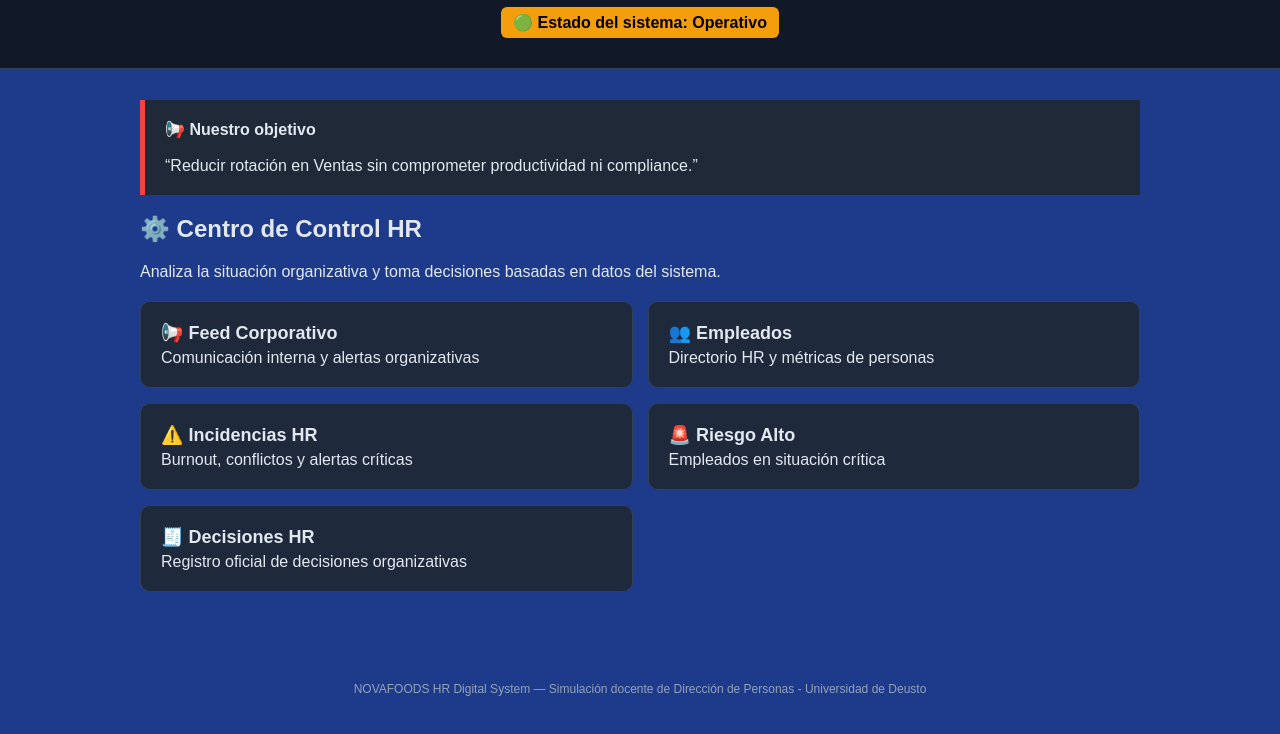
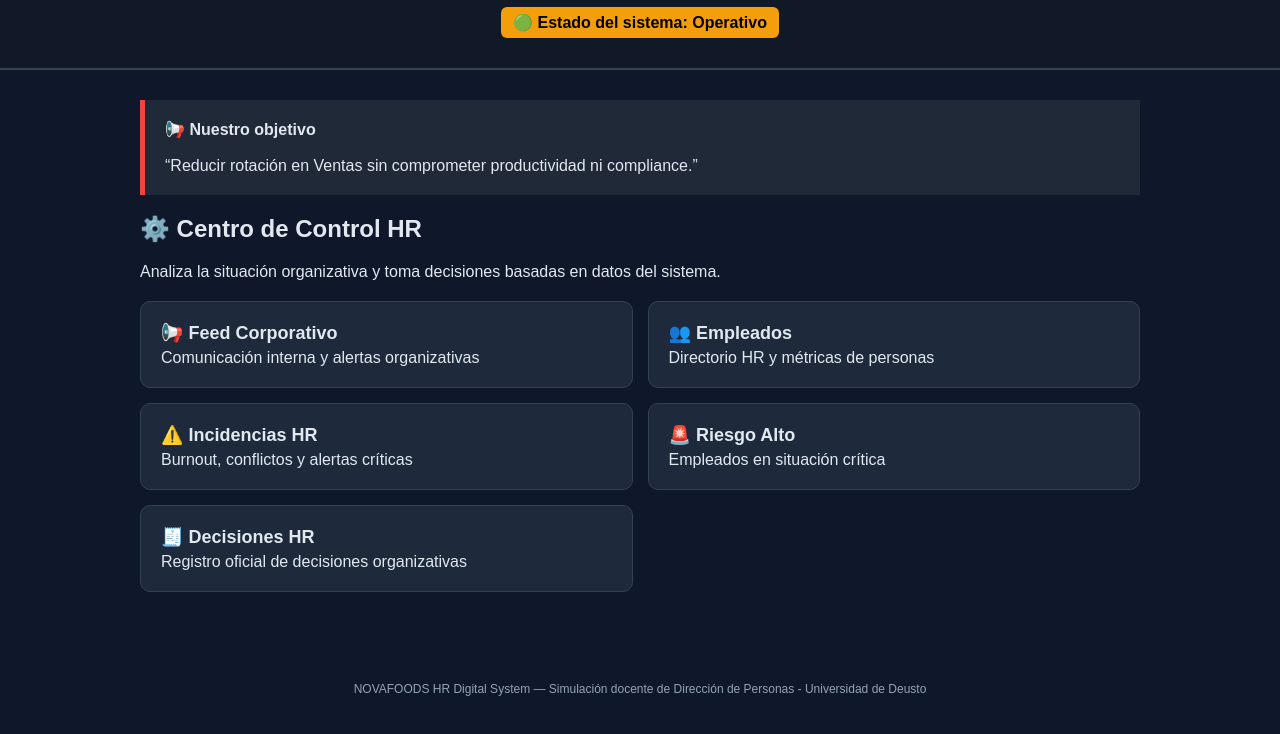
Before and after one commit to jonpizarro-deusto/novafoods-hr-portal, a plain HTML site: page index.html in a window 1280 px wide. Shown: the part 66-800 px from the top of the page. Drawn offline with Linux system fonts and the light colour scheme.

Commit message:
Update index.html

```diff
--- a/index.html
+++ b/index.html
@@ -7,7 +7,7 @@
     body {
       margin: 0;
       font-family: Arial, sans-serif;
-      background: #1e3a8a;
+      background: #0f172a;
       color: #e2e8f0;
     }
 
```
